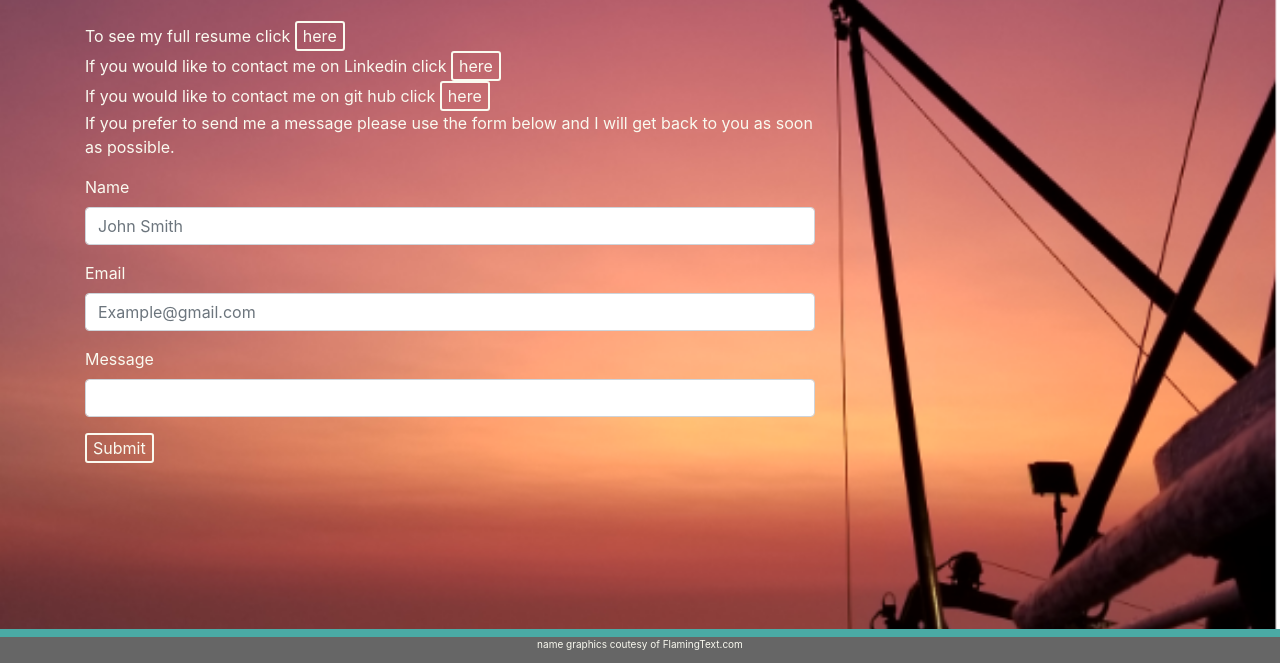
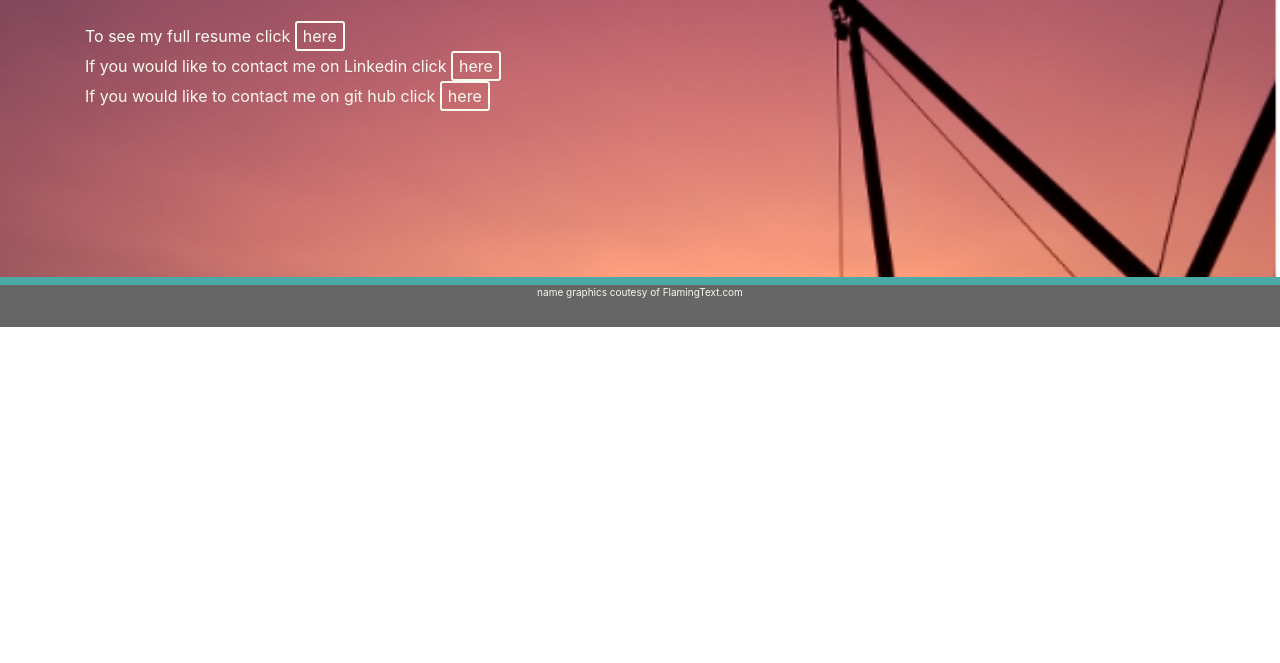
Before and after one commit to binrz00/portfolio, a plain HTML site: page contact.html in a window 1280 px wide. Shown: the part 603-1266 px from the top of the page. After the commit the page ends 930 px from the top, so only its background shows below. Drawn offline with nearby package versions, Linux system fonts and the light colour scheme.

Commit message:
updated resume

```diff
--- a/contact.html
+++ b/contact.html
@@ -44,25 +44,8 @@
           To see my full resume click <a id="white" href="assets/documents/resume.pdf"><button>here</button></a><br>
           If you would like to contact me on Linkedin click <a id="white" href="https://www.linkedin.com/in/brian-zauner-5b77a5195/"><button>here</button></a><br>
           If you would like to contact me on git hub click <a id="white" href="https://github.com/binrz00"><button>here</button></a><br>
-          If you prefer to send me a message please use the form below and I will get back to you as soon as possible.
         </p>
-        <form>
-          <div class="form-group">
-            <label for="name">Name</label>
-            <input type="text" class="form-control" id="nameInput" placeholder="John Smith">
-          </div>
-          <div class="form-group">
-            <label for="formGroupExampleInput2">Email</label>
-            <input type="text" class="form-control" id="emailInput" placeholder="Example@gmail.com">
-          </div>
-          <div class="form-group">
-            <label for="message">Message</label>
-            <input type="text" class="form-control" id="messageInput" placeholder="">
-          </div>
-          <div class="form-group">
-            <button>Submit</button>
-          </div>
-        </form>
+
       </div>
     </div>
   </div>
```
Also changed, not shown: 1 other file.
